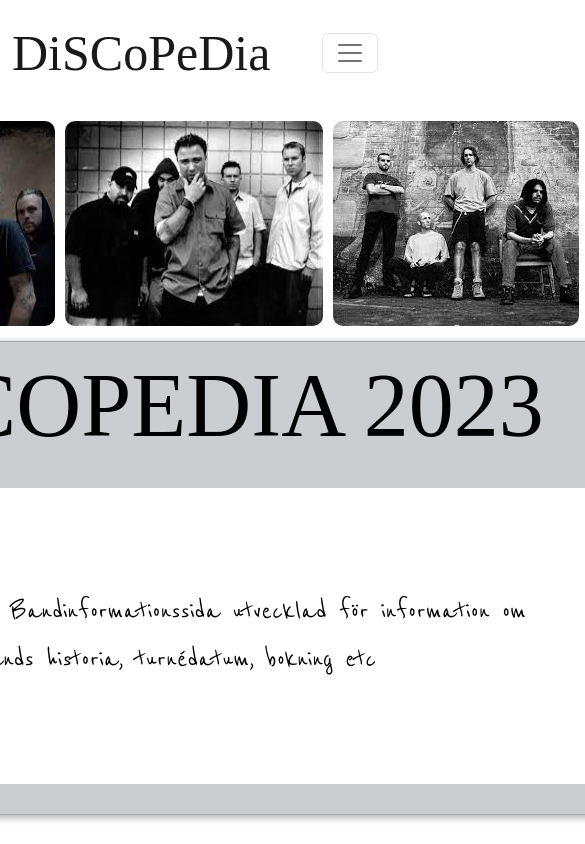
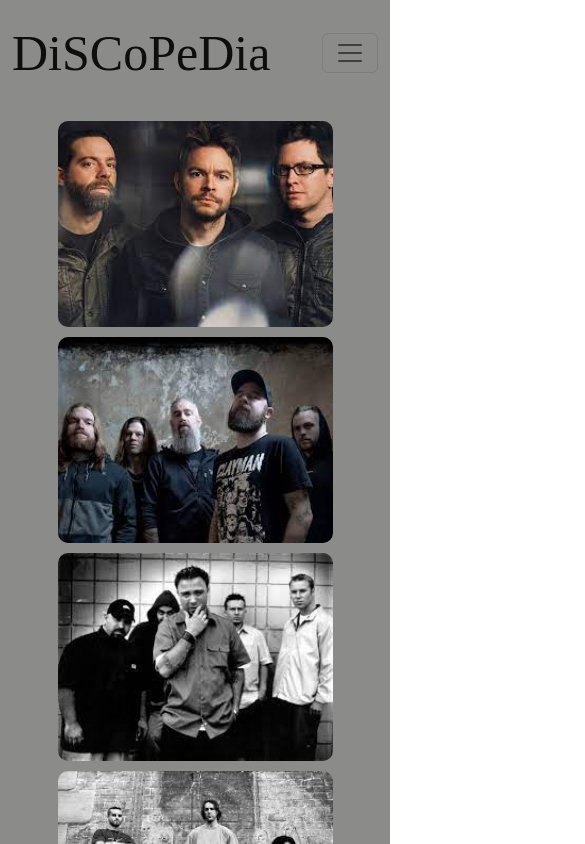
Before and after one commit to Cubasnubben/VueProjekt-School, a Vue app in the folder discopedia/: page /about in a window 390 px wide. Shown: the top 844 px of the page, 585 px wide, since content can reach past the window. Built offline with nearby package versions, Linux system fonts and the light colour scheme; a web font is replaced by a local one.

Commit message:
Merge branch 'main' of https://github.com/Cubasnubben/VueProjekt-School

```diff
--- a/discopedia/src/App.vue
+++ b/discopedia/src/App.vue
@@ -13,3 +13,10 @@ import Footer from "./components/Footer.vue"
 <Footer />
 
 </template>
+
+<style>
+#app{
+background-color: rgb(139, 140, 138);
+
+}
+</style>
--- a/discopedia/src/band.json
+++ b/discopedia/src/band.json
@@ -5,13 +5,13 @@
     "name": "TOOL",
     "genre": "Progressive Metal",
     "geo": "Los Angeles (USA)",
-    "years": "1990- ",
-    "members": {
-      "vocal": "Maynard James Keenan",
-      "lead-guitar": "Adam Jones",
-      "bass": "Justin Chancellor ",
-      "drums": "Danny Carey "
-    }
+    "years": "1990 ",
+    "members": [
+      { "vocal": "Maynard James Keenan" },
+      { "lead-guitar": "Adam Jones" },
+      { "bass": "Justin Chancellor " },
+      { "drums": "Danny Carey " }
+    ]
   },
   {
     "id": "2",
@@ -19,7 +19,7 @@
     "name": "CHEVELLE ",
     "genre": "Alternativ Metal",
     "geo": "Chicago (USA)",
-    "years": "1995- ",
+    "years": "1995 ",
     "members": {
       "vocal": "Pete Loeffler / Lead-Guitar",
       "bass": "Dean Bernardini",
@@ -32,7 +32,7 @@
     "name": "KORN",
     "genre": "Nu Metal",
     "geo": "Bakersfield (USA)",
-    "years": "1993- ",
+    "years": "1993 ",
     "members": {
       "vocal": "Jonathan Davis",
       "lead-guitar": "James 'Munky' Shaffer",
@@ -47,7 +47,7 @@
     "name": "KATATONIA",
     "genre": "Progressive Metal",
     "geo": "Stockholm (SWE)",
-    "years": "1991- ",
+    "years": "1991 ",
     "members": {
       "vocal": "Jonas Renkse ",
       "lead-guitar": "Anders Nyström",
@@ -62,7 +62,7 @@
     "name": "RAISED FIST",
     "genre": "Hardcore",
     "geo": "Luleå (SWE)",
-    "years": "1993- ",
+    "years": "1993 ",
     "members": {
       "vocal": "Alexander 'Alle' Hagman",
       "lead-guitar": "Jimmy Tikkanen",
@@ -77,7 +77,7 @@
     "name": "SOEN",
     "genre": "Progressive Metal",
     "geo": "Stockholm (SWE)",
-    "years": "2004- ",
+    "years": "2004 ",
     "members": {
       "vocal": "Joel Ekelöf",
       "lead-guitar": "Lars Åhlund",
@@ -92,7 +92,7 @@
     "name": "GOJIRA",
     "genre": "Groove Metal",
     "geo": "Ondres,Landes (FRA)",
-    "years": "2001- ",
+    "years": "2001 ",
     "members": {
       "vocal": "Joe Duplantier / Rhytm Guitar",
       "lead-guitar": "Christian Andreu ",
@@ -106,7 +106,7 @@
     "name": "LAMB OF GOD",
     "genre": "Death Metal",
     "geo": "Richmond (USA)",
-    "years": "1994- ",
+    "years": "1994 ",
     "members": {
       "vocal": "Randy Blythe",
       "lead-guitar": "Mark Morton",
@@ -121,7 +121,7 @@
     "name": "IN FLAMES",
     "genre": "Progressive Metal",
     "geo": "Gothemburg (SWE)",
-    "years": "1990- ",
+    "years": "1990 ",
     "members": {
       "vocal": "Anders Fridén",
       "lead-guitar": "Björn Gelotte",
@@ -136,7 +136,7 @@
     "name": "A PERFECT CIRCLE",
     "genre": "Alternativ Rock",
     "geo": "Los Angeles (USA)",
-    "years": "1999- ",
+    "years": "1999 ",
     "members": {
       "vocal": "Maynard James Keenan",
       "lead-guitar": "Billy Howerdel",
@@ -151,7 +151,7 @@
     "name": "ONESIDEZERO ",
     "genre": "Heavy Melodic Rock",
     "geo": "Los Angeles (USA)",
-    "years": "1997- ",
+    "years": "1997 ",
     "members": {
       "vocal": "Jasan Radford",
       "lead-guitar": "Levon Sultanian",
@@ -166,7 +166,7 @@
     "name": "DEFTONES ",
     "genre": "Alternativ Metal",
     "geo": "Sacramento (USA)",
-    "years": "1988- ",
+    "years": "1988 ",
     "members": {
       "vocal": "Chino Moreno",
       "lead-guitar": "Stephen Carpenter",
--- a/discopedia/src/views/AboutView.vue
+++ b/discopedia/src/views/AboutView.vue
@@ -20,7 +20,7 @@
 </template>
 
 <style scoped>
-@import url('https://fonts.googleapis.com/css2?family=Reenie+Beanie&display=swap');
+@import url('https://fonts.googleapis.com/css2?family=Special+Elite&display=swap');
 @import url('https://fonts.googleapis.com/css2?family=Fredericka+the+Great&display=swap');
 
 h1{
@@ -33,7 +33,7 @@ p{
   margin: 20px auto;
   width: 900px;
   font-size: 30px;
-  font-family: 'Reenie Beanie', cursive;
+  font-family: 'Special Elite', cursive;
   border-radius: 40px;
 }
 .card {
@@ -57,4 +57,20 @@ img{
   margin: 5px;
   border-radius: 10px;
 }
+
+@media all and (max-width:470px) {
+  .pics {
+    display: flex;
+    flex-direction: column;
+    justify-content: center;
+  }
+
+  h1{
+font-size: 30px;
+}
+p{
+  width: min-content;
+}
+
+}
 </style>
--- a/discopedia/src/views/HomeView.vue
+++ b/discopedia/src/views/HomeView.vue
@@ -50,7 +50,7 @@ watch(genre, () => {
     </div>
 
   </main>
-  <RouterView />
+  <!-- <RouterView /> -->
 </template>
 
 
@@ -96,4 +96,8 @@ h2{
 option{
   font-family: 'Special Elite', cursive;
 }
+
+@media all and (max-width: 470px){
+
+}
 </style>
--- a/discopedia/src/views/InfoView.vue
+++ b/discopedia/src/views/InfoView.vue
@@ -2,17 +2,13 @@
 import {useRoute} from "vue-router"
 import {ref, onBeforeMount} from "vue"
 import bands from "../band.json"
-
-
 const band = ref(null)
 const route = useRoute()
 const {id} = route.params;
 onBeforeMount(() => {
 band.value = bands.find(i => i.id === (id))
 })
-
 </script>
-
 
 <template>
  <div class="container">
@@ -24,8 +20,8 @@ band.value = bands.find(i => i.id === (id))
 
      <h2> <span>NAMN:</span> {{band.name}}</h2>
      <h2> <span>GENRE:</span> {{band.genre}}</h2>
-     <h2> <span>FOUND:</span> {{band.geo}}</h2>
-     <h2> <span>BUILD:</span> {{band.years}}</h2>
+     <h2> <span>LOCATION:</span> {{band.geo}}</h2>
+     <h2> <span>FORMED:</span> {{band.years}}</h2>
      <h2> <span>MEMBERS:</span> {{band.members}}</h2>
     </div>
    </div>
@@ -36,14 +32,18 @@ band.value = bands.find(i => i.id === (id))
  </div>
 </template>
 
+
+
+
+
 <style scoped>
 @import url('https://fonts.googleapis.com/css2?family=Special+Elite&display=swap');
 @import url('https://fonts.googleapis.com/css2?family=Genos&display=swap');
 span{
     color: black;
     font-weight: bolder;
+}
 
-}
 .card{
         padding: 10px;
         width: 1200px;
@@ -55,6 +55,7 @@ span{
         border-radius: 10px;
         /* text-align: center; */
 }
+
 img{
     display: flex;
     align-items: flex-end;
@@ -62,13 +63,12 @@ img{
     height: 200px;
 }
 
-
-
 h1{
     text-align: center;
     font-size: 70px;
     font-family: 'Special Elite', cursive;
 }
+
 h2{
     font-family: 'Genos', sans-serif;
 }
```
Lines whose indentation alone changed are shown as unchanged.
